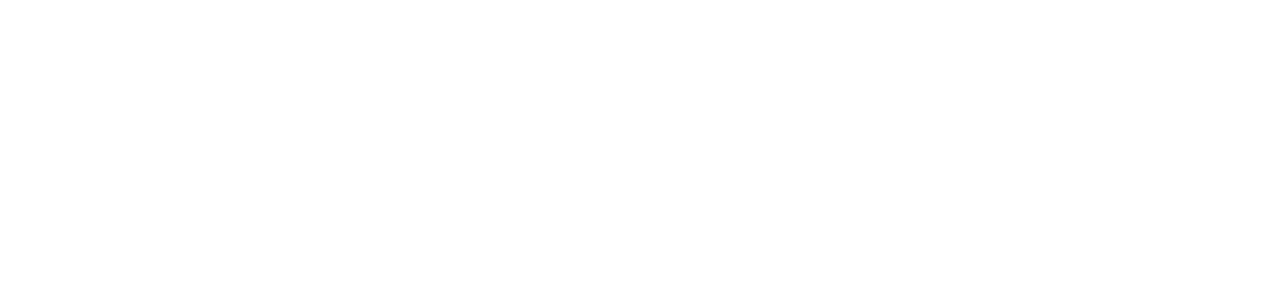
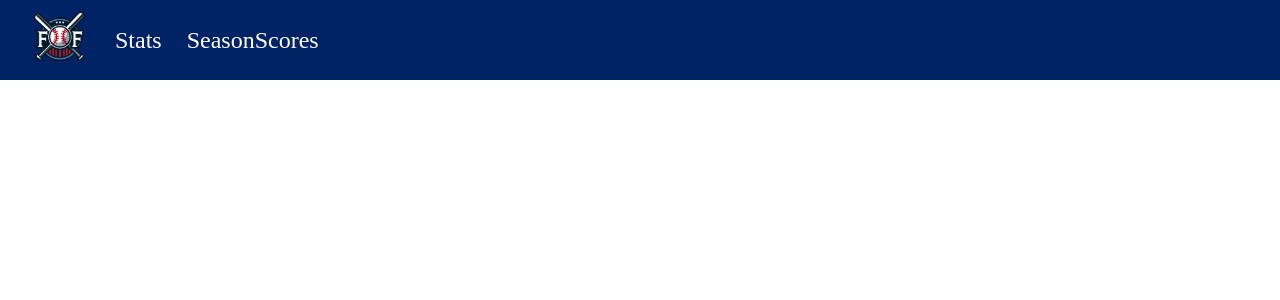
Before and after one commit to capstone-projects-2024-fall/aldwairi-projects-futurefield, a React (Create React App) app in the folder client/: page /seasonscores in a window 1280 px wide. Before the commit this address had no page. Shown: the top 300 px of the page. Built offline with nearby package versions, Linux system fonts and the light colour scheme.

Commit message:
seasonscores page updated

```diff
--- a/client/src/App.js
+++ b/client/src/App.js
@@ -8,9 +8,9 @@
   return (
     <Router>
       <Routes>
-        <Route path="/" element={<Homepage />} />
+        <Route path="/homepage" element={<Homepage />} />
         <Route path="/game-details/:gameId" element={<GameDetails />} />
-        <Route path="/season-scores" element={<SeasonScores />} />
+        <Route path="/seasonscores" element={<SeasonScores />} />
       </Routes>
     </Router>
   );
--- a/client/src/HomePage.js
+++ b/client/src/HomePage.js
@@ -97,7 +97,9 @@
         <img src="/FutureFieldLogo.png" alt="Logo" className="logo" />
         <nav className="navbar">
           <ul>
-            <li><a href="#stats">Stats</a></li>
+            <span onClick={() => window.location.href = `/homepage`} className="homepage-button">
+              Stats
+            </span>
             <span onClick={() => window.location.href = `/seasonscores`} className="season-button">
               SeasonScores
             </span>
--- a/client/src/SeasonScores.js
+++ b/client/src/SeasonScores.js
@@ -1,6 +1,26 @@
 import React, { useState, useEffect } from 'react';
 import './seasonscores.css';
 
-function SeasonScores() {}
+function SeasonScores() {
+    return (
+        <div className="seasonscores">
+          {/* Header with logo and navigation */}
+          <header className="season-header">
+            <img src="/FutureFieldLogo.png" alt="Logo" className="logo" />
+            <nav className="navbar">
+              <ul>
+                <span onClick={() => window.location.href = `/homepage`} className="homepage-button">
+                  Stats
+                </span>
+                <span onClick={() => window.location.href = `/seasonscores`} className="season-button">
+                  SeasonScores
+                </span>
+              </ul>
+            </nav>
+          </header>
+          </div>
+
+    );
+}
 
 export default SeasonScores;
--- a/client/src/homepage.css
+++ b/client/src/homepage.css
@@ -29,13 +29,6 @@
 
 .navbar ul li {
   text-align: left; /* align text inside list items to the left */
-}
-
-.navbar ul li a {
-  font-size: 24px;
-  display: inline-block;
-  color: white;
-  text-decoration: none;
 }
 
 .navbar ul span {
--- a/client/src/seasonscores.css
+++ b/client/src/seasonscores.css
@@ -0,0 +1,39 @@
+  .seasonscores {
+    font-family: 'Times New Roman', Times, serif;
+  }
+
+  .logo {
+    max-width: 80px;
+    height: auto;
+    margin-right: 15px;
+  }
+
+  .season-header {
+    background-color: #002366; /* navy blue */
+    max-height: 60px;
+    color: white;
+    display: flex;
+    justify-content: flex-start; /* align items to the left */
+    align-items: center;
+    padding: 10px 20px;
+  }
+
+  .navbar ul {
+    list-style-type: none;
+    display: flex;
+    gap: 25px;
+    margin: 0;
+    padding: 0;
+    justify-content: flex-start;
+  }
+
+  .navbar ul li {
+    text-align: left; /* align text inside list items to the left */
+  }
+
+  .navbar ul span {
+    font-size: 24px;
+    display: inline-block;
+    color: white;
+    text-decoration: none;
+  }
```
Also changed, not shown: 1 other file (tests, documents, lock files or other folders).
